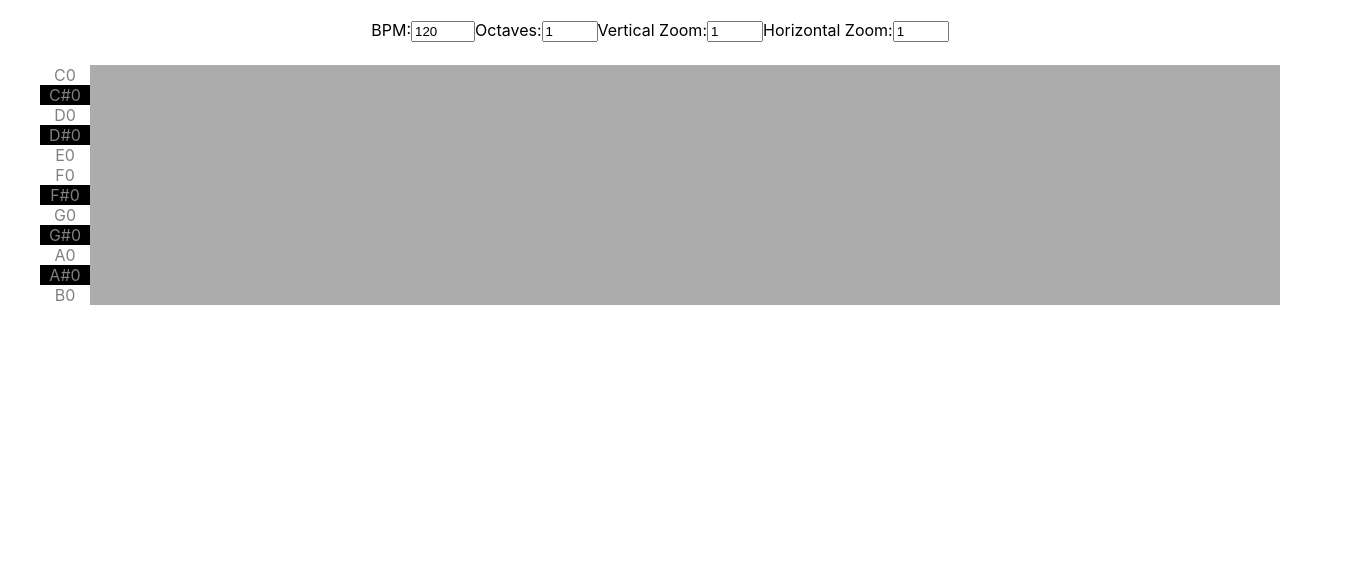
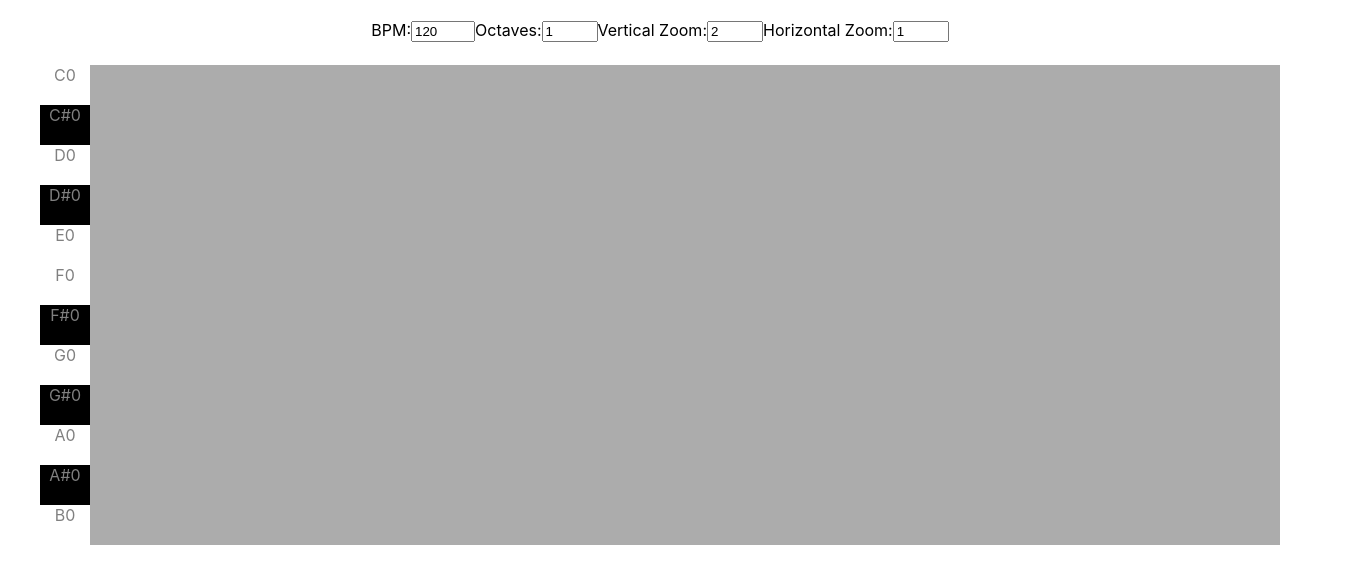
Before and after one commit to myxozoa/midicreator, a React (Create React App) app: page / in a window 1280 px wide. Shown: the top 584 px of the page, 1370 px wide, since content can reach past the window. Built offline with nearby package versions, Linux system fonts and the light colour scheme.

Commit message:
double click to make placeholder notes

```diff
--- a/src/components/Editor/index.jsx
+++ b/src/components/Editor/index.jsx
@@ -2,12 +2,13 @@ import React, { useState, useEffect } from 'react';
 import { PianoRoll } from '../PianoRoll';
 import { Toolbar } from '../Toolbar';
 import { Note } from '../Note';
+import styles from './styles.module.css';
 
 export const Editor = () => {
   const [selected, setSelected] = useState([]);
   const [bpm, setBpm] = useState(120);
   const [octaves, setOctaves] = useState(1);
-  const [verticalZoom, setVericalZoom] = useState(1);
+  const [verticalZoom, setVericalZoom] = useState(2);
   const [horizontalZoom, setHorizontalZoom] = useState(1);
   const [notes, setNotes] = useState([]);
   const [scale, setScale] = useState("fullOctave");
@@ -15,8 +16,12 @@ export const Editor = () => {
   return (
     <div>
       <Toolbar {...{ bpm, setBpm, octaves, setOctaves, verticalZoom, setVericalZoom, horizontalZoom, setHorizontalZoom }} />
-      <PianoRoll {...{ octaves, notes, verticalZoom, scale }} />
-      {notes.map(note => <Note {...note} />)}
+      <div className={styles.scroll}>
+        <PianoRoll {...{ octaves, notes, verticalZoom, scale, setNotes }} />
+        <div className={styles.notes}>
+          {notes.map(note => <Note {...note} height={verticalZoom * 20} scale={scale} />)}
+        </div>
+      </div>
     </div>
   );
 }
--- /dev/null
+++ b/src/components/Editor/styles.module.css
@@ -0,0 +1,13 @@
+.notes {
+  pointer-events: none;
+  position: absolute;
+  top: 65px;
+  left: 90px;
+  width: 100%;
+  height: 100%;
+}
+
+.scroll {
+  width: 100vw;
+  overflow-x: scroll;
+}
--- a/src/components/Note/index.jsx
+++ b/src/components/Note/index.jsx
@@ -1,10 +1,11 @@
-import react from 'react';
+import React from 'react';
+import scales from '../PianoRoll/scales.json';
 
-export const Note = ({ note, octave, duration, velocity }) => {
-
+export const Note = ({ note, octave, start, duration, height, scale, velocity }) => {
+  const index = scales[scale].findIndex(item => item.note === note);
 
   return (
-    <div style={{ height: '100%', width: '100px', background: 'red' }}>
+    <div style={{ height: height, width: duration * 10, background: 'red', position: 'absolute', left: start, top: (octave * scales[scale].length * height + index * height) }}>
       {note}{octave}
     </div>
   );
--- a/src/components/PianoRoll/Row/index.jsx
+++ b/src/components/PianoRoll/Row/index.jsx
@@ -1,12 +1,24 @@
-import React from 'react';
+import React, { useRef, useEffect } from 'react';
 import { Key } from '../Key';
+import { Note } from '../../../objects/Note';
 import styles from './styles.module.css';
 
-export const Row = ({ height, isBlack, octave, note }) => (
-  <div style={{ height }} className={styles.row}>
-    <Key isBlack={isBlack} note={note} octave={octave} />
-    <div id={note + octave + 'sheet'}>
+export const Row = ({ height, isBlack, octave, note, notes, setNotes }) => {
+  const row = useRef(null);
 
+  const onClick = (event) => {
+    const rect = row.current.getBoundingClientRect();
+    const xOffset = event.clientX - rect.left;
+
+    setNotes([...notes, new Note(note, octave, xOffset, 10)]);
+  }
+
+  return (
+    <div onDoubleClick={onClick} style={{ height }} className={styles.row}>
+      <Key isBlack={isBlack} note={note} octave={octave} />
+      <div ref={row} id={note + octave + 'sheet'}>
+
+      </div>
     </div>
-  </div>
-);
+  )
+};
--- a/src/components/PianoRoll/index.jsx
+++ b/src/components/PianoRoll/index.jsx
@@ -3,12 +3,18 @@ import { Row } from './Row';
 import scales from './scales.json';
 import styles from './styles.module.css';
 
-export const PianoRoll = ({ octaves, verticalZoom, scale }) => (
+export const PianoRoll = ({ octaves, verticalZoom, scale, setNotes, notes }) => (
   <ul className={styles.container}>
     {[...Array(octaves * 12)].map((_, index) => {
       const current = scales[scale][index % scales[scale].length];
 
-      return <Row height={verticalZoom * 20} key={current.note + index} octave={Math.floor(index / scales[scale].length)} note={current.note} isBlack={!current.natural} />;
+      return <Row height={verticalZoom * 20}
+                  key={current.note + index}
+                  setNotes={setNotes}
+                  notes={notes}
+                  octave={Math.floor(index / scales[scale].length)}
+                  note={current.note}
+                  isBlack={!current.natural} />;
     })}
   </ul>
 );
--- a/src/objects/Note.js
+++ b/src/objects/Note.js
@@ -1,7 +1,9 @@
 export class Note {
-  constructor(start, end, velocity = 128) {
+  constructor(note, octave, start, duration, velocity = 128) {
+    this.note = note;
     this.start = start;
-    this.end = end;
+    this.duration = duration;
     this.velocity = velocity;
+    this.octave = octave;
   }
 }
```
Also changed, not shown: src/utils.js (added, +7 -0 lines).
